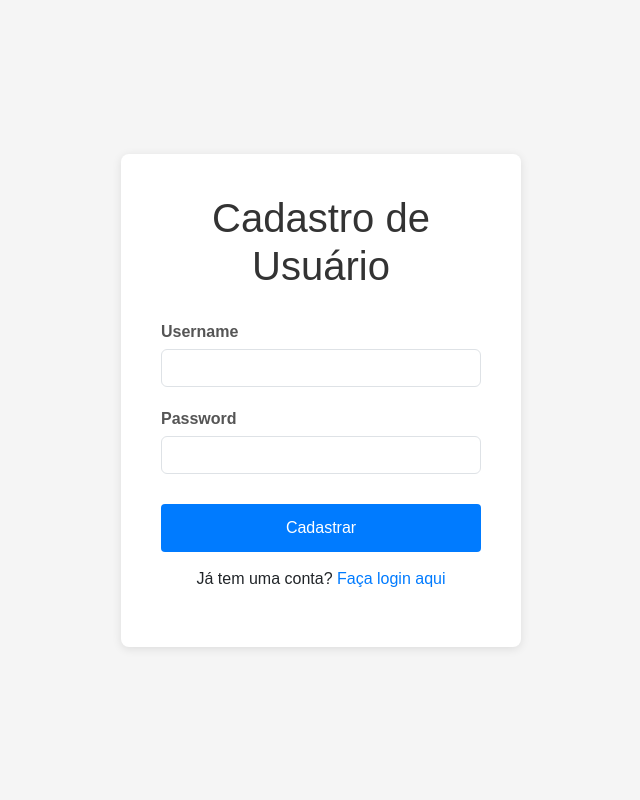
After one commit to leonhardc/gestor-de-financas-pessoais, a Django app: template templates/usuarios/form_cadastro.html in a window 1280 px wide. The commit adds this page. Shown: the whole page, without its empty margins (319-959 px from the left). Run offline with Django 5.2, Linux system fonts and the light colour scheme; the template is opened without the code that fills it: values that come from a table or form of the project are taken from there, others are empty.

Commit message:
Mudanca design do template

```diff
--- /dev/null
+++ b/templates/usuarios/form_cadastro.html
@@ -0,0 +1,125 @@
+<!DOCTYPE html>
+<link href="https://cdn.jsdelivr.net/npm/bootstrap@5.3.0/dist/css/bootstrap.min.css" rel="stylesheet">
+<html lang="pt-BR">
+<head>
+    <meta charset="UTF-8">
+    <meta name="viewport" content="width=device-width, initial-scale=1.0">
+    <title>Cadastro de Usuário</title>
+    <style>
+        * {
+            margin: 0;
+            padding: 0;
+            box-sizing: border-box;
+        }
+        body {
+            font-family: Arial, sans-serif;
+            background-color: #f5f5f5;
+            display: flex;
+            justify-content: center;
+            align-items: center;
+            min-height: 100vh;
+        }
+        .container {
+            background: white;
+            padding: 40px;
+            border-radius: 8px;
+            box-shadow: 0 2px 10px rgba(0, 0, 0, 0.1);
+            width: 100%;
+            max-width: 400px;
+        }
+        h1 {
+            text-align: center;
+            margin-bottom: 30px;
+            color: #333;
+        }
+        .form-group {
+            margin-bottom: 20px;
+        }
+        label {
+            display: block;
+            margin-bottom: 5px;
+            color: #555;
+            font-weight: bold;
+        }
+        input, select {
+            width: 100%;
+            padding: 10px;
+            border: 1px solid #ddd;
+            border-radius: 4px;
+            font-size: 14px;
+        }
+        input:focus, select:focus {
+            outline: none;
+            border-color: #007bff;
+            box-shadow: 0 0 5px rgba(0, 123, 255, 0.3);
+        }
+        .error {
+            color: #dc3545;
+            font-size: 12px;
+            margin-top: 5px;
+        }
+        button {
+            width: 100%;
+            padding: 12px;
+            background-color: #007bff;
+            color: white;
+            border: none;
+            border-radius: 4px;
+            font-size: 16px;
+            cursor: pointer;
+            margin-top: 10px;
+        }
+        button:hover {
+            background-color: #0056b3;
+        }
+        .login-link {
+            text-align: center;
+            margin-top: 15px;
+        }
+        .login-link a {
+            color: #007bff;
+            text-decoration: none;
+        }
+        .login-link a:hover {
+            text-decoration: underline;
+        }
+    </style>
+</head>
+<body>
+    <div class="container">
+        <h1>Cadastro de Usuário</h1>
+
+        {% if messages %}
+            {% for message in messages %}
+                <div class="alert alert-{{ message.tags }}">
+                    {{ message }}
+                </div>
+            {% endfor %}
+        {% endif %}
+
+        <form method="POST" action="{% url 'cadastro_usuario' %}">
+            {% csrf_token %}
+
+            {% for field in form %}
+                <div class="form-group">
+                    <label for="{{ field.id_for_label }}">{{ field.label }}</label>
+                    {{ field }}
+                    {% if field.errors %}
+                        <div class="error">
+                            {% for error in field.errors %}
+                                <p>{{ error }}</p>
+                            {% endfor %}
+                        </div>
+                    {% endif %}
+                </div>
+            {% endfor %}
+
+            <button type="submit">Cadastrar</button>
+        </form>
+
+        <div class="login-link">
+            <p>Já tem uma conta? <a href="{% url 'login' %}">Faça login aqui</a></p>
+        </div>
+    </div>
+</body>
+</html>
```
Also changed, not shown: templates/contas/dashboard.html (+4 -4 lines), templates/contas/listar_categorias.html (+27 -17 lines), templates/contas/listar_contas.html (+10 -9 lines), templates/contas/listar_orcamentos.html (+11 -3 lines), templates/contas/listar_transacoes.html (+14 -13 lines).
